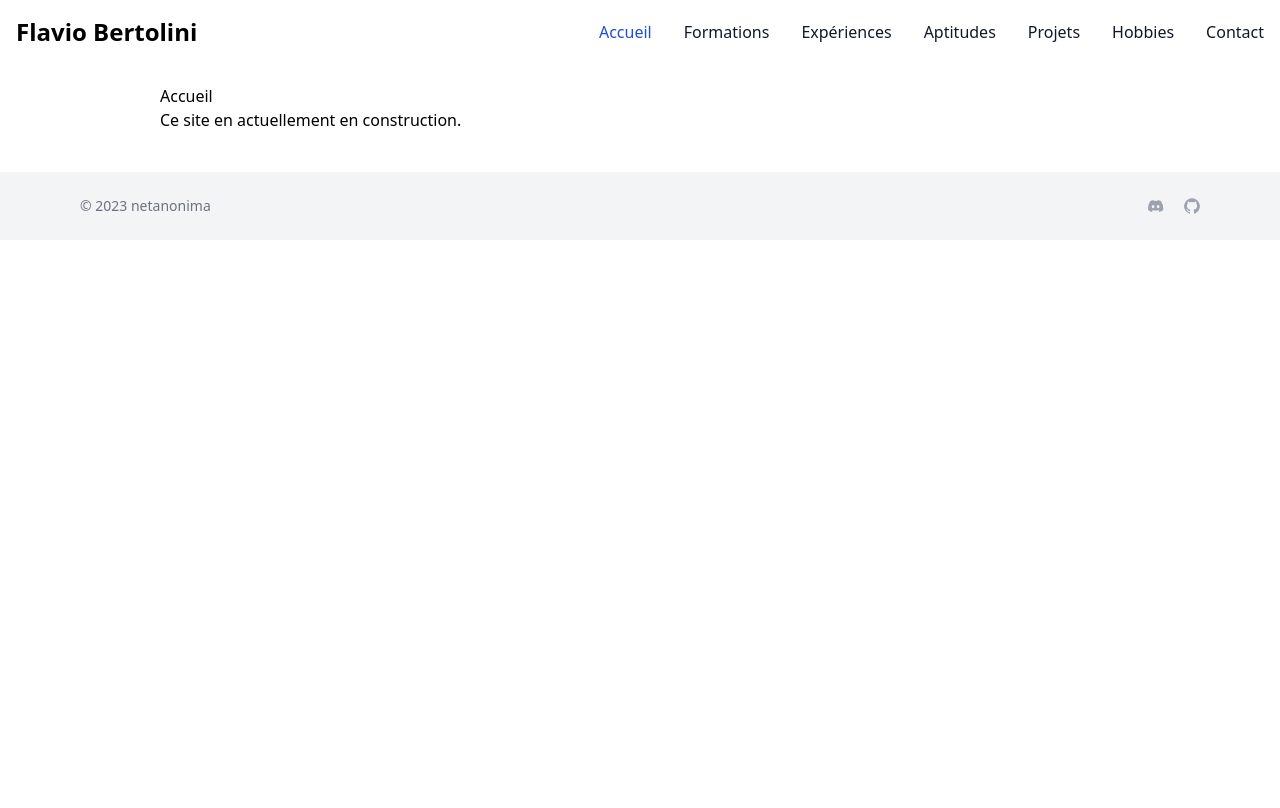
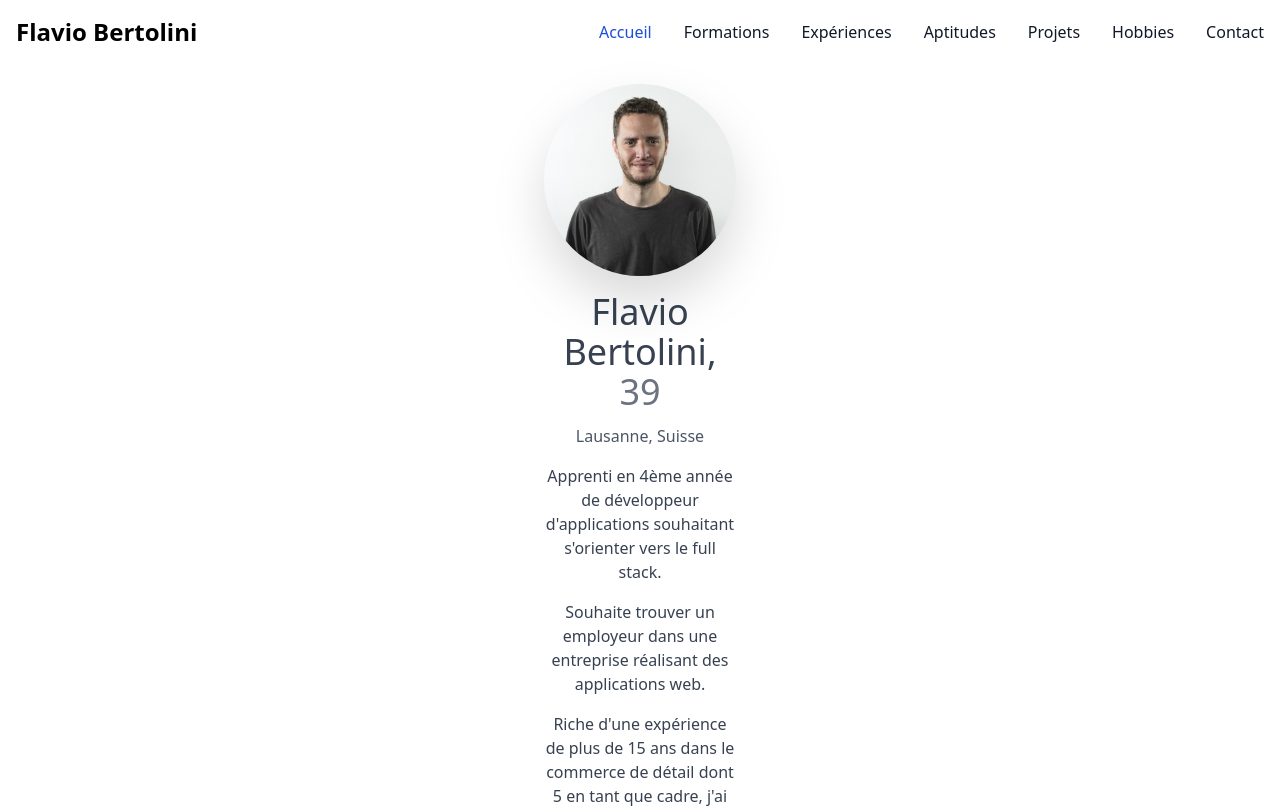
Before and after one commit to netanonima/netanonima.github.io, a Vue app: page / in a window 1280 px wide. Shown: the top 808 px of the page. Built offline with nearby package versions, Linux system fonts and the light colour scheme.

Commit message:
ajout page accueil + mise à jour formations et expériences

```diff
--- a/src/components/Experiences.vue
+++ b/src/components/Experiences.vue
@@ -3,6 +3,9 @@
 </script>
 
 <template>
+  <div class="flex flex-col items-center mt-10">
+    <div class="mx-96">
+      <ol class="relative border-l border-gray-200 dark:border-gray-700">
         <div class="content-center">
           <ol class="relative border-l border-gray-200 dark:border-gray-700">
             <li class="mb-10 ml-6">
@@ -91,19 +94,22 @@
             </li>
           </ol>
         </div>
+      </ol>
+    </div>
+  </div>
 </template>
 
 <style scoped>
-.circle{
-  @apply absolute flex items-center justify-center w-6 h-6 bg-blue-100 rounded-full -left-3 ring-8 ring-white dark:ring-gray-900 dark:bg-blue-900
+.circle {
+  @apply absolute flex items-center justify-center w-6 h-6 bg-blue-100 rounded-full -left-3 ring-8 ring-white dark:ring-gray-900 dark:bg-blue-900;
 }
-.title{
-  @apply mb-1 text-lg font-semibold text-gray-900 dark:text-white
+.title {
+  @apply mb-2 text-2xl font-medium text-gray-700 dark:text-white;
 }
-.release-date{
-  @apply block mb-2 text-sm font-normal leading-none text-gray-400 dark:text-gray-500
+.release-date {
+  @apply block mb-2 text-lg font-light text-gray-500 dark:text-gray-500;
 }
-.text{
-  @apply text-base font-normal text-gray-500 dark:text-gray-400
+.text {
+  @apply text-base font-normal text-gray-600 dark:text-gray-400;
 }
 </style>
--- a/src/components/Home.vue
+++ b/src/components/Home.vue
@@ -1,13 +1,35 @@
 <script setup>
-
+import moment from 'moment'
 </script>
 
 <template>
-  <div>Accueil</div>
-  <p>
-    Ce site en actuellement en construction.
-  </p>
+  <div class="flex flex-col items-center">
+    <div class="mb-4">
+      <img class="w-48 h-48 rounded-full drop-shadow-2xl mx-auto" src="./../assets/home/photoCV.png" alt="Rounded avatar">
+    </div>
+    <div class="text-center border-b pb-12 mx-96">
+      <h1 class="text-4xl font-medium text-gray-700">
+        Flavio Bertolini,
+        <span class="font-light text-gray-500">
+          {{ moment().diff(moment('1983-09-01'), 'years')}}
+        </span>
+      </h1>
+      <p class="font-light text-gray-600 mt-3">
+        Lausanne, Suisse
+      </p>
+      <p class="mt-4 text-gray-700">
+        Apprenti en 4ème année de développeur d'applications souhaitant s'orienter vers le full stack.
+      </p>
+      <p class="mt-4 text-gray-700">
+        Souhaite trouver un employeur dans une entreprise réalisant des applications web.
+      </p>
+      <p class="mt-4 text-gray-700">
+        Riche d'une expérience de plus de 15 ans dans le commerce de détail dont 5 en tant que cadre, j'ai décidé de me reconvertir dans le développement d'applications car c'était une passion de longue date.
+      </p>
+    </div>
+  </div>
 </template>
+
 
 <style scoped>
 
--- a/src/components/Studies.vue
+++ b/src/components/Studies.vue
@@ -3,6 +3,9 @@
 </script>
 
 <template>
+  <div class="flex flex-col items-center mt-10">
+    <div class="mx-96">
+      <ol class="relative border-l border-gray-200 dark:border-gray-700">
         <div class="content-center">
           <ol class="relative border-l border-gray-200 dark:border-gray-700">
             <li class="mb-10 ml-6">
@@ -92,19 +95,22 @@
             </li>
           </ol>
         </div>
+      </ol>
+    </div>
+  </div>
 </template>
 
 <style scoped>
-.circle{
-  @apply absolute flex items-center justify-center w-6 h-6 bg-blue-100 rounded-full -left-3 ring-8 ring-white dark:ring-gray-900 dark:bg-blue-900
+.circle {
+  @apply absolute flex items-center justify-center w-6 h-6 bg-blue-100 rounded-full -left-3 ring-8 ring-white dark:ring-gray-900 dark:bg-blue-900;
 }
-.title{
-  @apply mb-1 text-lg font-semibold text-gray-900 dark:text-white
+.title {
+  @apply mb-2 text-2xl font-medium text-gray-700 dark:text-white;
 }
-.release-date{
-  @apply block mb-2 text-sm font-normal leading-none text-gray-400 dark:text-gray-500
+.release-date {
+  @apply block mb-2 text-lg font-light text-gray-500 dark:text-gray-500;
 }
-.text{
-  @apply text-base font-normal text-gray-500 dark:text-gray-400
+.text {
+  @apply text-base font-normal text-gray-600 dark:text-gray-400;
 }
 </style>
```
Also changed, not shown: src/assets/home/photoCV.png (added). Lines whose indentation alone changed are shown as unchanged.
